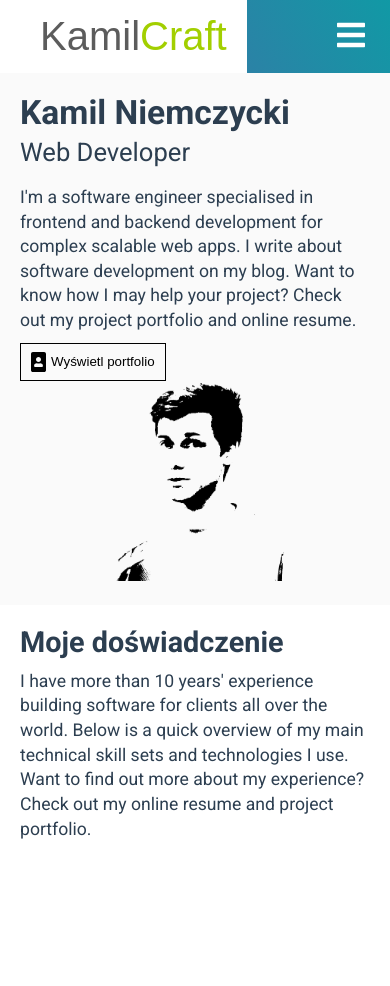
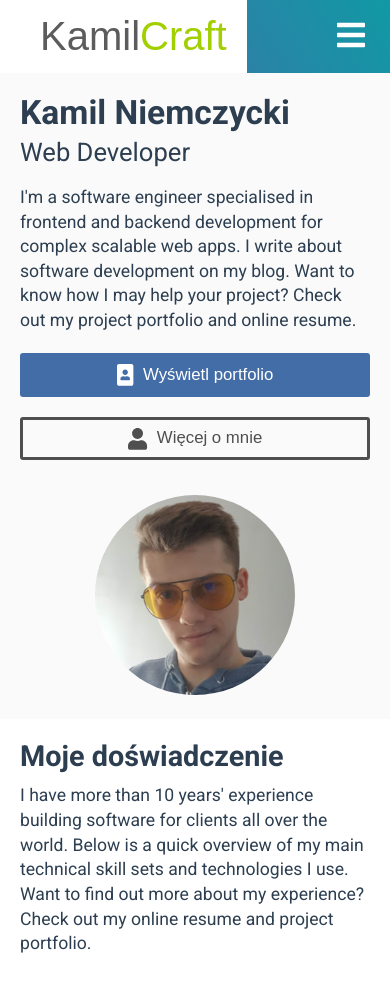
Before and after one commit to kamilniemczycki/kamilcraft.com, a Vue app: page / in a window 390 px wide. Before the commit the page ends 871 px from the top, so only its background shows below. Built offline with nearby package versions, Linux system fonts and the light colour scheme; a web font is replaced by a local one.

Commit message:
Updated about me

```diff
--- a/src/components/BaseButton.vue
+++ b/src/components/BaseButton.vue
@@ -1,5 +1,5 @@
 <template>
-  <button class="btn" :class="isReverse ? 'reverse' : ''">
+  <button class="btn" :class="{ reverse: isReverse }">
     <font-awesome-icon class="icon" if="hasIcon" :icon="icon"/>
     <span><slot></slot></span>
   </button>
@@ -17,26 +17,40 @@ export default {
 </script>
 
 <style lang="scss" scoped>
-$btn-color: black;
+$btn-blue-color: #436DA7;
+$btn-gray-color: #4f4f4f;
 $hover-btn-color: white;
 
 .btn {
   display: flex;
+  min-width: 270px;
   align-items: center;
+  justify-content: center;
   padding: 8px 10px;
-  border: 1px solid #{$btn-color};
+  border: 3px solid $btn-gray-color;
   background-color: transparent;
-  color: $btn-color;
-  border-radius: 0;
+  color: $btn-gray-color;
+  border-radius: 3px;
+  font-size: 1.05em;
 
   .icon {
-    margin-right: 5px;
-    font-size: 1.5em;
+    margin-right: 10px;
+    font-size: 1.3em;
   }
 
   &:hover {
-    background-color: $btn-color;
+    background-color: $btn-gray-color;
     color: $hover-btn-color;
   }
 }
+.reverse {
+  background-color: $btn-blue-color;
+  border-color: $btn-blue-color;
+  color: $hover-btn-color;
+
+  &:hover {
+    background-color: transparent;
+    color: $btn-blue-color;
+  }
+}
 </style>
--- a/src/components/sections/About.vue
+++ b/src/components/sections/About.vue
@@ -7,12 +7,13 @@
           <div class="tagline">Web Developer</div>
           <p>I'm a software engineer specialised in frontend and backend development for complex scalable web apps. I write about software development on my blog. Want to know how I may help your project? Check out my project portfolio and online resume.</p>
           <div class="buttons">
-            <base-btn has-icon icon="portrait">Wyświetl portfolio</base-btn>
+            <base-btn has-icon icon="portrait" is-reverse>Wyświetl portfolio</base-btn>
+            <base-btn has-icon icon="user">Więcej o mnie</base-btn>
           </div>
         </div>
         <div id="grid-photo">
           <figure id="about-photo">
-            <img :src="`${publicPath}assets/me.png`" />
+            <img :src="`${publicPath}assets/me.jpg`" />
           </figure>
         </div>
       </div>
@@ -38,12 +39,58 @@ div.about {
      grid-template-areas:
        'text text photo';
      align-items: center;
+
      #grid-text {
        grid-area: text;
        text-align: left;
+
+       .buttons {
+         display: flex;
+         justify-content: flex-start;
+         padding: 10px 0;
+
+         .btn {
+           margin-right: 20px;
+           &:last-child {
+             margin-right: 0;
+           }
+         }
+       }
+
+       @media screen and (max-width: 900px) {
+         .buttons {
+           justify-content: center;
+           margin-bottom: 25px;
+         }
+       }
+
+       @media screen and (max-width: 600px) {
+         .buttons {
+           display: block;
+           margin-bottom: 25px;
+
+           .btn{
+             margin: 0 auto 20px;
+             &:last-child {
+               margin: 0 auto;
+             }
+           }
+         }
+       }
+
+       @media screen and (max-width: 400px) {
+         .buttons .btn {
+           min-width: unset;
+           width: 100%;
+         }
+       }
      }
      #grid-photo {
        grid-area: photo;
+
+       #about-photo img {
+         border-radius: 50%;
+       }
      }
      figure {
        text-align: center;
```
Also changed, not shown: public/assets/me.jpg (added), public/assets/me.png (deleted).
